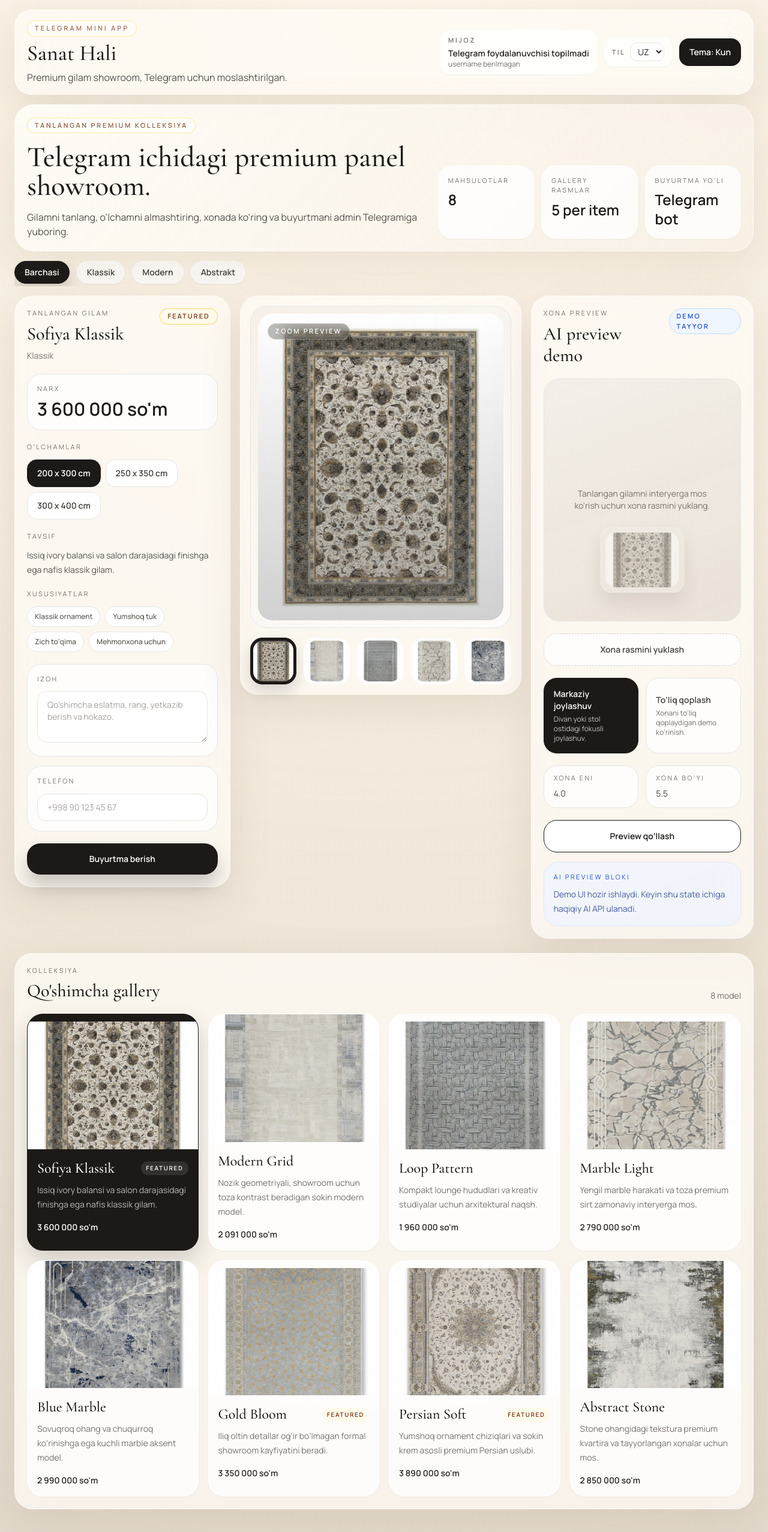
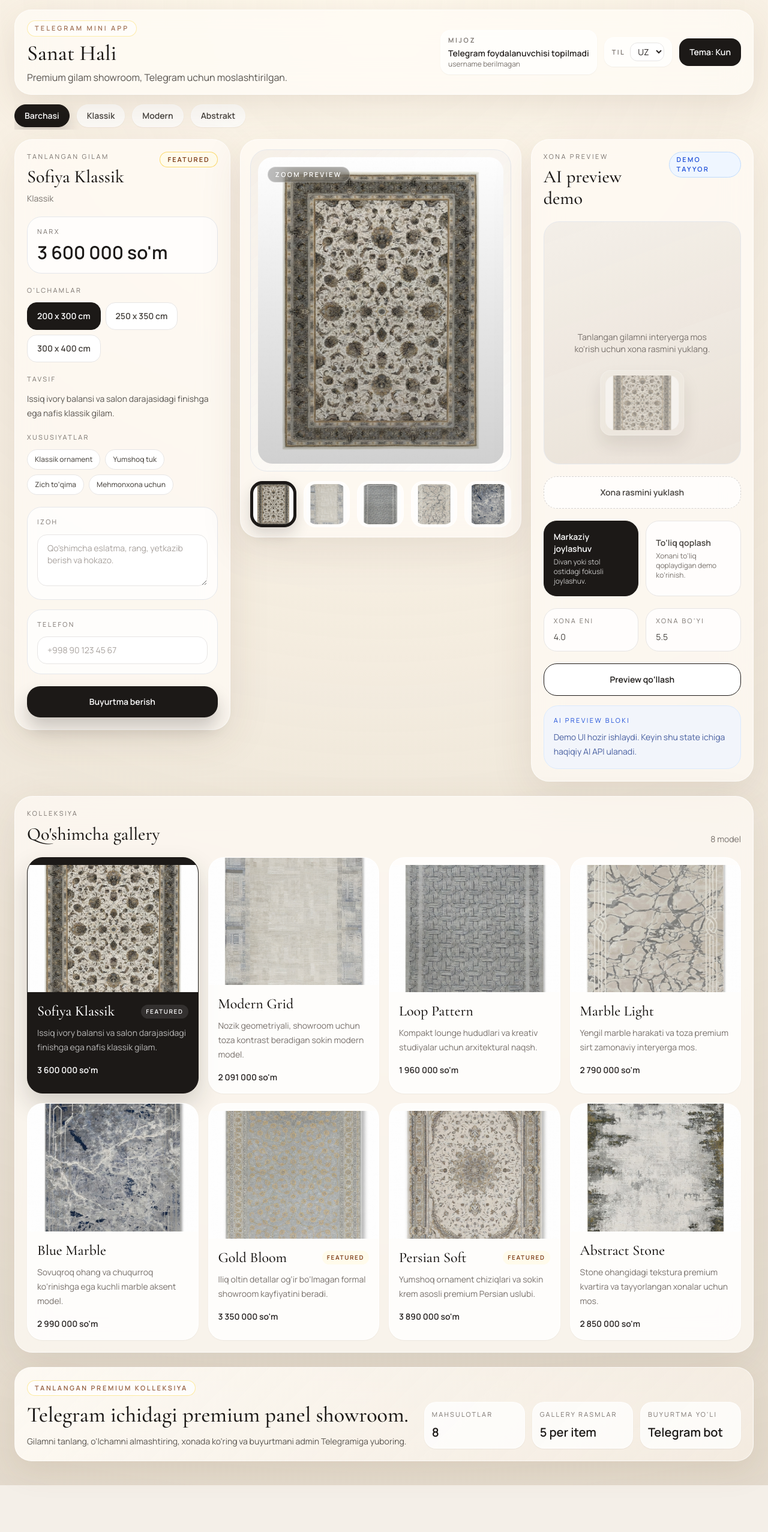
Before and after one commit to Wic000/sanat-hali, a React (Vite) app: page / in a window 1280 px wide. Shown: the whole page at 60% size. After the commit the page ends 2476 px from the top, so only its background shows below. Built offline with nearby package versions, Linux system fonts and the light colour scheme.

Commit message:
Move hero summary below showroom

```diff
--- a/App.tsx
+++ b/App.tsx
@@ -237,18 +237,6 @@
           />
         )}
 
-        <HeroBanner
-          badge={t(lang, 'heroBadge')}
-          title={t(lang, 'heroTitle')}
-          description={t(lang, 'heroDescription')}
-          metrics={[
-            { label: t(lang, 'products'), value: SHOWROOM_COPY.metrics[0].value },
-            { label: t(lang, 'galleryShots'), value: SHOWROOM_COPY.metrics[1].value },
-            { label: t(lang, 'orderRoute'), value: t(lang, 'telegramBot') },
-          ]}
-          theme={theme}
-        />
-
         <CategoryChips
           categories={categories.map((item) => item.label)}
           selectedCategory={translateCategory(selectedCategory, lang)}
@@ -368,6 +356,18 @@
           premiumLabel={t(lang, 'featured')}
           theme={theme}
         />
+
+        <HeroBanner
+          badge={t(lang, 'heroBadge')}
+          title={t(lang, 'heroTitle')}
+          description={t(lang, 'heroDescription')}
+          metrics={[
+            { label: t(lang, 'products'), value: SHOWROOM_COPY.metrics[0].value },
+            { label: t(lang, 'galleryShots'), value: SHOWROOM_COPY.metrics[1].value },
+            { label: t(lang, 'orderRoute'), value: t(lang, 'telegramBot') },
+          ]}
+          theme={theme}
+        />
       </div>
     </div>
   );
--- a/components/HeroBanner.tsx
+++ b/components/HeroBanner.tsx
@@ -8,12 +8,12 @@
   description: string;
   theme: ThemeMode;
 }> = ({ badge, metrics, title, description, theme }) => (
-  <section className={`mb-4 rounded-[32px] border p-5 shadow-[0_22px_80px_rgba(118,88,52,0.12)] backdrop-blur-xl ${
+  <section className={`mt-6 rounded-[28px] border p-4 shadow-[0_18px_50px_rgba(118,88,52,0.1)] backdrop-blur-xl sm:p-5 ${
     theme === 'dark'
       ? 'border-white/10 bg-[linear-gradient(135deg,_rgba(24,21,18,0.92),_rgba(40,35,31,0.86))]'
       : 'border-white/60 bg-[linear-gradient(135deg,_rgba(255,252,246,0.92),_rgba(247,239,229,0.8))]'
   }`}>
-    <div className="grid gap-5 lg:grid-cols-[1.25fr_0.95fr] lg:items-end">
+    <div className="grid gap-4 lg:grid-cols-[1.1fr_0.9fr] lg:items-end">
       <div>
         <div className={`inline-flex rounded-full border px-3 py-1 text-[11px] font-semibold uppercase tracking-[0.24em] ${
           theme === 'dark'
@@ -22,15 +22,15 @@
         }`}>
           {badge}
         </div>
-        <h2 className={`mt-4 max-w-3xl font-display text-4xl leading-[0.95] sm:text-5xl ${theme === 'dark' ? 'text-stone-100' : 'text-stone-900'}`}>{title}</h2>
-        <p className={`mt-4 max-w-2xl text-sm leading-6 sm:text-base ${theme === 'dark' ? 'text-stone-300' : 'text-stone-600'}`}>{description}</p>
+        <h2 className={`mt-3 max-w-3xl font-display text-3xl leading-[0.98] sm:text-4xl ${theme === 'dark' ? 'text-stone-100' : 'text-stone-900'}`}>{title}</h2>
+        <p className={`mt-3 max-w-2xl text-sm leading-6 ${theme === 'dark' ? 'text-stone-300' : 'text-stone-600'}`}>{description}</p>
       </div>
 
       <div className="grid gap-3 sm:grid-cols-3">
         {metrics.map((metric) => (
-          <div key={metric.label} className={`rounded-[24px] border p-4 shadow-sm ${theme === 'dark' ? 'border-white/10 bg-white/5' : 'border-white/70 bg-white/75'}`}>
+          <div key={metric.label} className={`rounded-[20px] border p-3 shadow-sm ${theme === 'dark' ? 'border-white/10 bg-white/5' : 'border-white/70 bg-white/75'}`}>
             <div className={`text-[11px] uppercase tracking-[0.2em] ${theme === 'dark' ? 'text-stone-400' : 'text-stone-500'}`}>{metric.label}</div>
-            <div className={`mt-2 text-2xl font-semibold ${theme === 'dark' ? 'text-stone-100' : 'text-stone-900'}`}>{metric.value}</div>
+            <div className={`mt-2 text-xl font-semibold ${theme === 'dark' ? 'text-stone-100' : 'text-stone-900'}`}>{metric.value}</div>
           </div>
         ))}
       </div>
```
